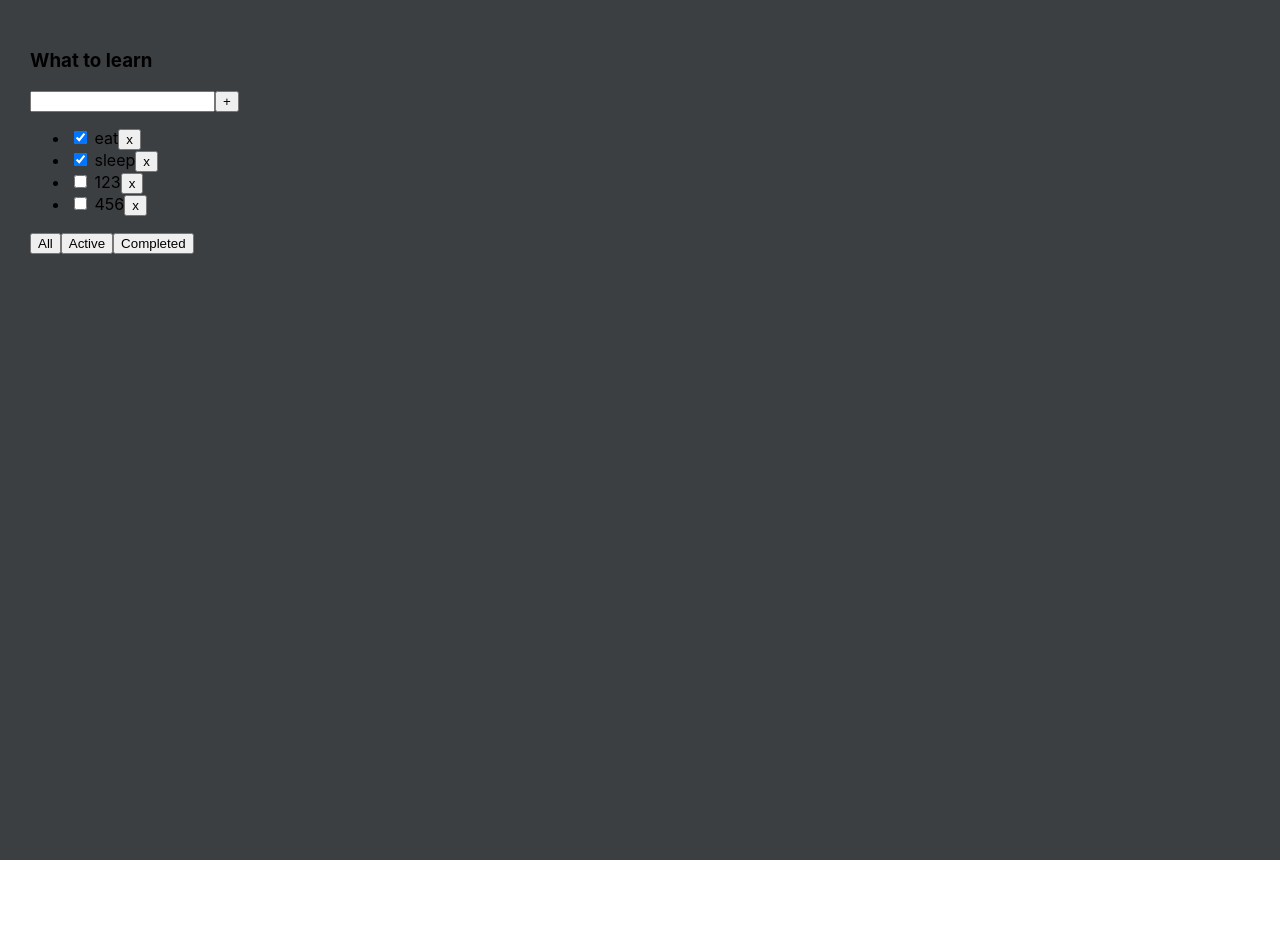
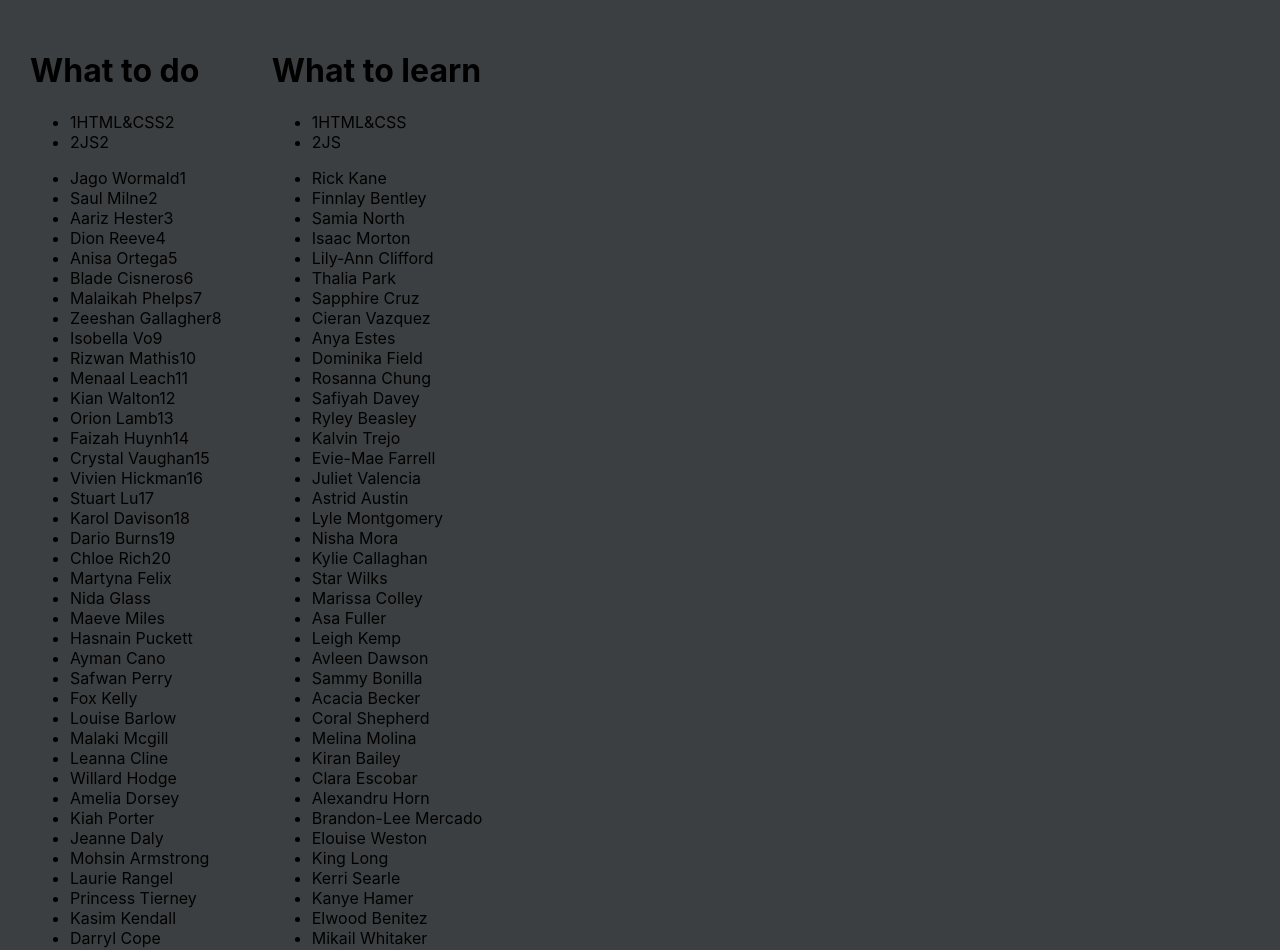
Before and after one commit to AntonChislov/it-incubator-todolist-ts, a React (Create React App) app: page / in a window 1280 px wide. Shown: the top 950 px of the page. Before the commit the page ends 860 px from the top, so only its background shows below. Built offline with nearby package versions, Linux system fonts and the light colour scheme.

Commit message:
dz completed!!!

```diff
--- a/src/App.tsx
+++ b/src/App.tsx
@@ -1,40 +1,144 @@
-import React, {useState} from 'react';
+import React from 'react';
 import './App.css';
-import {TodoList} from "./TodoList";
+import { Tasks } from "./Tasks";
 
-export interface TasksType {
-    id: number
+
+// Hi Guys!
+// Let's reinforce our current session!
+// -You have 2 arrays. You should create a new component TASKS, where you will render these arrays.
+// -Don't forget to assign types to our data.
+
+export type DataType = {
+    title: string
+    tasks: Array<TasksType>
+    students: Array<string>
+}
+export type TasksType = {
+    taskId: number
     title: string
     isDone: boolean
 }
 
-export type FilterValueType = 'all' | 'active' | 'completed'
 
-function App() {
-    const [tasks, setTasks] = useState([
-        {id: 1, isDone: true, title: 'eat'},
-        {id: 2, isDone: true, title: 'sleep'},
-        {id: 3, isDone: false, title: '123'},
-        {id: 4, isDone: false, title: '456'},
-    ])
-    const [filterTasks, setFilterTasks] = useState<FilterValueType>('all')
-    let tasksForTodoList: Array<TasksType> = tasks
-
-    if (filterTasks === 'active') {
-        tasksForTodoList = tasks.filter( item => item.isDone === false)
-    } else if (filterTasks === 'completed') {
-        tasksForTodoList = tasks.filter( item => item.isDone === true)
+export  const App = () => {
+    const data1 = {
+        title: "What to do",
+        tasks: [
+            { taskId: 1, title: "HTML&CSS2", isDone: true },
+            { taskId: 2, title: "JS2", isDone: true }
+        ],
+        students: [
+            'Jago Wormald1',
+            'Saul Milne2',
+            'Aariz Hester3',
+            'Dion Reeve4',
+            'Anisa Ortega5',
+            'Blade Cisneros6',
+            'Malaikah Phelps7',
+            'Zeeshan Gallagher8',
+            'Isobella Vo9',
+            'Rizwan Mathis10',
+            'Menaal Leach11',
+            'Kian Walton12',
+            'Orion Lamb13',
+            'Faizah Huynh14',
+            'Crystal Vaughan15',
+            'Vivien Hickman16',
+            'Stuart Lu17',
+            'Karol Davison18',
+            'Dario Burns19',
+            'Chloe Rich20',
+            'Martyna Felix',
+            'Nida Glass',
+            'Maeve Miles',
+            'Hasnain Puckett',
+            'Ayman Cano',
+            'Safwan Perry',
+            'Fox Kelly',
+            'Louise Barlow',
+            'Malaki Mcgill',
+            'Leanna Cline',
+            'Willard Hodge',
+            'Amelia Dorsey',
+            'Kiah Porter',
+            'Jeanne Daly',
+            'Mohsin Armstrong',
+            'Laurie Rangel',
+            'Princess Tierney',
+            'Kasim Kendall',
+            'Darryl Cope',
+            'Elysha Ray',
+            'Liyana Harris',
+            'Kashif Blackburn',
+            'Atif Zimmerman',
+            'Sila Hartley',
+            'Ralphie Hebert',
+        ]
     }
-
-    const deleteTask = (id: number) => {
-        setTasks(tasks.filter( item => item.id != id))
+    const data2 = {
+        title: "What to learn",
+        tasks: [
+            { taskId: 1, title: "HTML&CSS", isDone: true },
+            { taskId: 2, title: "JS", isDone: true }
+        ],
+        students: [
+            'Rick Kane',
+            'Finnlay Bentley',
+            'Samia North',
+            'Isaac Morton',
+            'Lily-Ann Clifford',
+            'Thalia Park',
+            'Sapphire Cruz',
+            'Cieran Vazquez',
+            'Anya Estes',
+            'Dominika Field',
+            'Rosanna Chung',
+            'Safiyah Davey',
+            'Ryley Beasley',
+            'Kalvin Trejo',
+            'Evie-Mae Farrell',
+            'Juliet Valencia',
+            'Astrid Austin',
+            'Lyle Montgomery',
+            'Nisha Mora',
+            'Kylie Callaghan',
+            'Star Wilks',
+            'Marissa Colley',
+            'Asa Fuller',
+            'Leigh Kemp',
+            'Avleen Dawson',
+            'Sammy Bonilla',
+            'Acacia Becker',
+            'Coral Shepherd',
+            'Melina Molina',
+            'Kiran Bailey',
+            'Clara Escobar',
+            'Alexandru Horn',
+            'Brandon-Lee Mercado',
+            'Elouise Weston',
+            'King Long',
+            'Kerri Searle',
+            'Kanye Hamer',
+            'Elwood Benitez',
+            'Mikail Whitaker',
+            'Bobby Hardy',
+            'Talha Ferry',
+            'Priscilla Landry',
+            'Olivia-Grace Cain',
+            'Kiaan Wallace',
+            'Wesley Padilla90',
+            'Ella-Grace Wooten91',
+            'Kaif Molloy92',
+            'Kamal Broadhurst93',
+            'Bianca Ferrell94',
+            'Micheal Talbot95',
+        ]
     }
 
     return (
         <div className="App">
-            <TodoList tasks={tasksForTodoList} title={'What to learn'} deleteTask={deleteTask} setFilterTasks={setFilterTasks}/>
+            <Tasks data={data1} />
+            <Tasks data={data2} />
         </div>
     );
 }
-
-export default App;
--- /dev/null
+++ b/src/Tasks.tsx
@@ -0,0 +1,33 @@
+import React from 'react';
+import { DataType } from './App';
+
+type TasksPropsType = {
+    data: DataType
+}
+
+export const Tasks = (props: TasksPropsType) => {
+    return (
+        <div>
+            <h1>{props.data.title}</h1>
+            <ul>
+                {props.data.tasks.map(el => {
+                    return (
+                        <li>
+                            <span>{el.taskId}</span>
+                            <span>{el.title}</span>
+                            <span>{el.isDone}</span>
+                        </li>
+                    )
+                })}
+            </ul>
+
+            <ul>
+                {props.data.students.map(el => {
+                    return (
+                        <li>{el}</li>
+                    )
+                })}
+            </ul>
+        </div>
+    );
+};
--- a/src/TodoList.tsx
+++ /dev/null
@@ -1,33 +0,0 @@
-import React from 'react';
-import './App.css';
-import {FilterValueType, TasksType} from "./App";
-
-interface TodoListPropsType {
-    title: string
-    tasks: Array<TasksType>
-    deleteTask: (id: number) => void
-    setFilterTasks: (value: FilterValueType) => void
-}
-
-export const TodoList: React.FC<TodoListPropsType> = ({title, tasks, deleteTask, setFilterTasks}) => {
-
-    return (
-        <div>
-            <h3>{title}</h3>
-            <div>
-                <input/>
-                <button>+</button>
-            </div>
-            <ul>
-                {tasks.map(el => <li key={el.id}><input type="checkbox" checked={el.isDone}/> <span>{el.title}</span>
-                    <button onClick={() => deleteTask(el.id)}>x</button>
-                </li>)}
-            </ul>
-            <div>
-                <button onClick={() => setFilterTasks('all')}>All</button>
-                <button onClick={() => setFilterTasks('active')}>Active</button>
-                <button onClick={() => setFilterTasks('completed')}>Completed</button>
-            </div>
-        </div>
-    );
-}
--- a/src/index.tsx
+++ b/src/index.tsx
@@ -1,7 +1,7 @@
 import React from 'react';
 import ReactDOM from 'react-dom/client';
 import './index.css';
-import App from './App';
+import {App} from "./App";
 
 
 const root = ReactDOM.createRoot(
```
Also changed, not shown: 1 other file (tests, documents, lock files or other folders).
